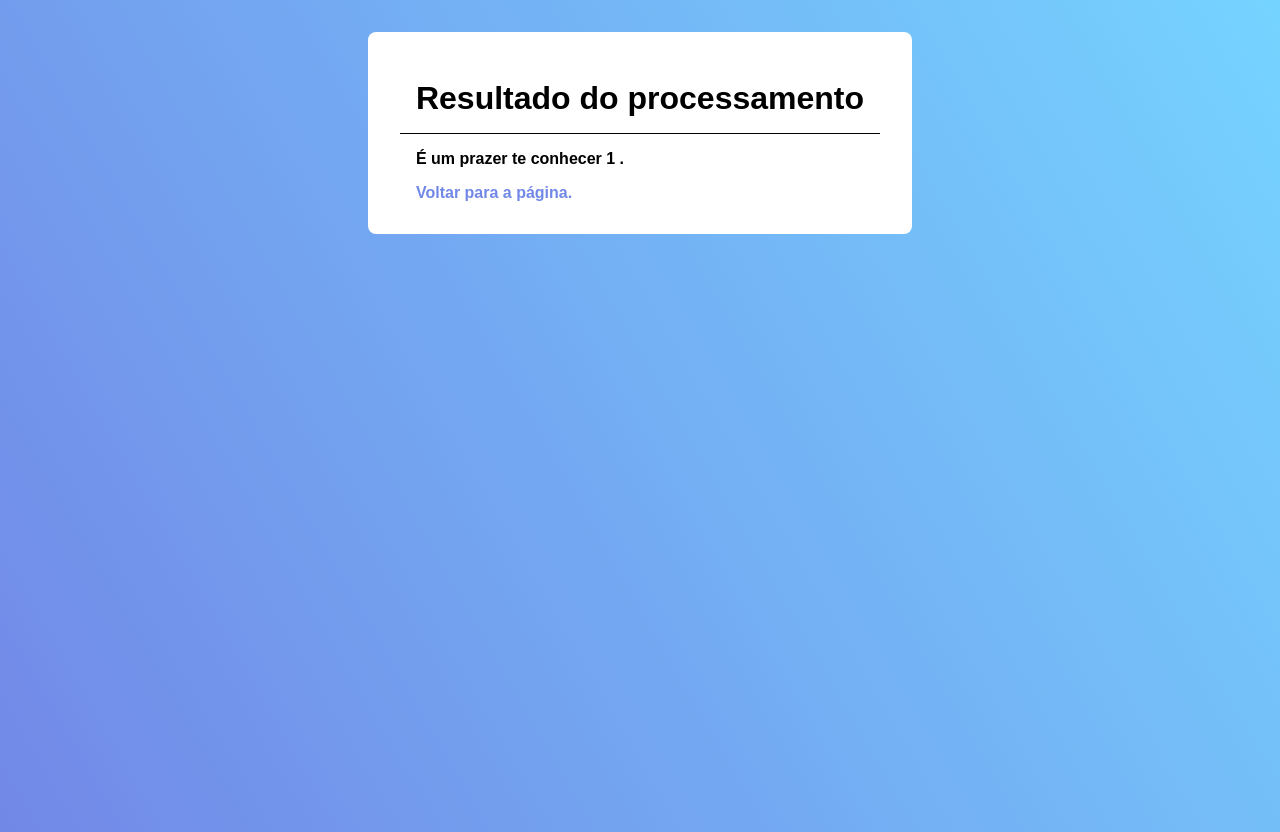
After one commit to DanZx819/Curso-PHP, a PHP site: page /cad.php?nome=1 in a window 1280 px wide. The commit adds this page. Run offline with PHP 8.4, Linux system fonts and the light colour scheme; data that the repository does not hold is empty.

Commit message:
CSS e formulario

```diff
--- /dev/null
+++ b/ex005/cad.php
@@ -0,0 +1,25 @@
+<!DOCTYPE html>
+<html lang="pt-br">
+<head>
+    <meta charset="UTF-8">
+    <meta name="viewport" content="width=device-width, initial-scale=1.0">
+    <link rel="stylesheet" href="style.css">
+    <title>Resultado</title>
+
+</head>
+<body>
+    <div class="container2">
+        <div class="container_box2">
+            <header class="header2"><h1>Resultado do processamento</h1></header>
+            <main class="main2">
+                <?php
+                    $nome = $_GET["nome"];
+                    $sobrenome = $_GET["Snome"];
+                    echo "<p>É um prazer te conhecer $nome $sobrenome.</p>"
+                ?>
+                <a href="index.php">Voltar para a página.</a>
+            </main>
+        </div>
+    </div>
+</body>
+</html>
--- a/ex005/index.php
+++ b/ex005/index.php
@@ -11,9 +11,9 @@
     <section class="container1">
 
         <div class="container_box">
-            <h2>Apresente-se</h2>
+            <h2>Apresente-se para nós</h2>
             <form action="cad.php" method="get" >
-                <input type="text" name="nome" id="nome" placeholder="Digite o seu nome">
+                <input type="text" name="nome" id="idnome" placeholder="Digite o seu nome">
                 <input type="text" name="Snome" id="Snome" placeholder="Digite o seu sobrenome">
                 <input type="submit" value="Enviar" name="Enviar">
             </form>
--- a/ex005/style.css
+++ b/ex005/style.css
@@ -58,3 +58,37 @@ body{
     background-color: #75d3ff;
     transition: 1s;
 }
+
+.container2{
+    display: flex;
+    justify-content: flex-start;
+    align-items: center;
+    flex-direction: column;
+    width: 100%;
+    height: 100vh;
+    padding-top: 32px;
+}
+
+.container_box2{
+    display: flex;
+    flex-direction: column;
+    background-color: white;
+    border-radius: 8px;
+    padding: 32px;
+}
+.container_box2 h1{
+    padding: 16px;
+    border-bottom: black solid 1px;
+}
+
+.container_box2 p{
+    padding: 16px;
+    font-weight: bold;
+}
+
+.container_box2 a{
+    padding: 16px;
+    font-weight: bold;
+    text-decoration: none;
+    color: #7288e7;
+}
```
